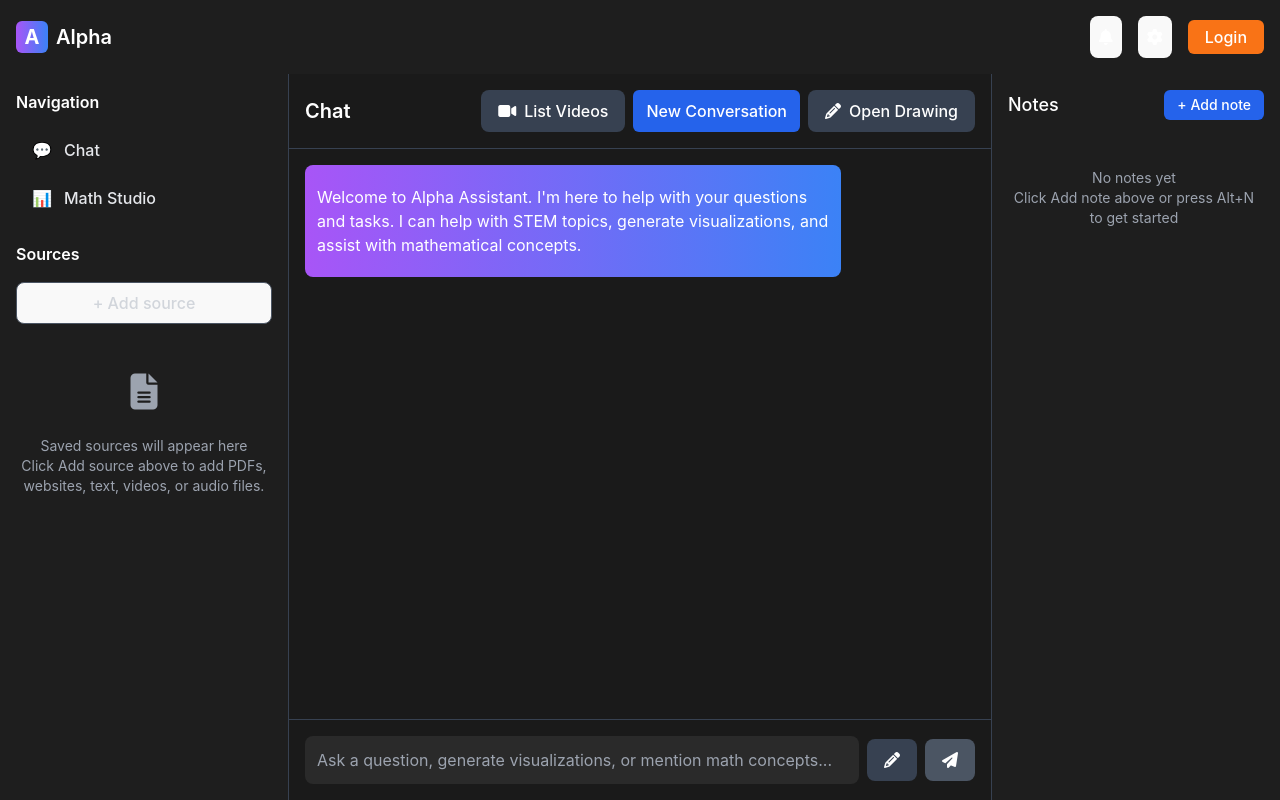
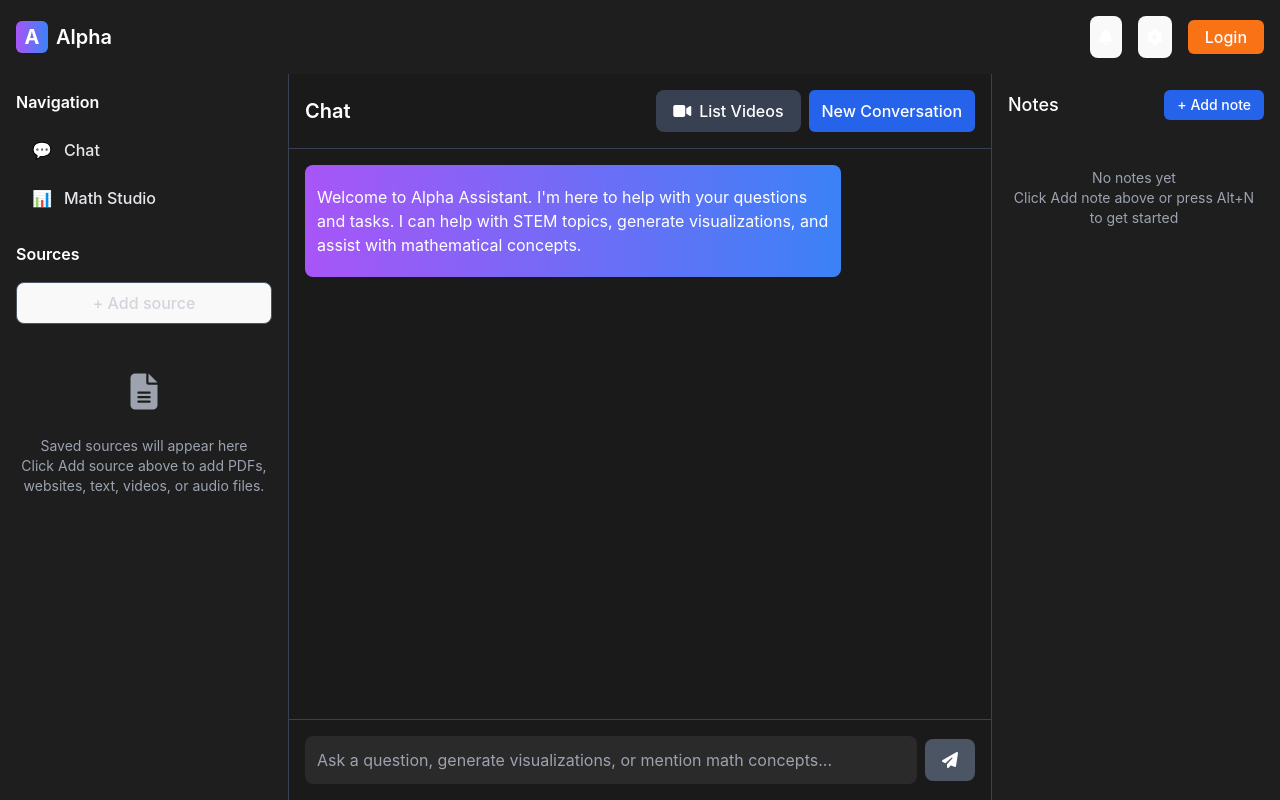
Before and after one commit to SugamM123/Tidal_2025, a React (Vite) app in the folder frontend/: page / in a window 1280 px wide. Built offline with nearby package versions, Linux system fonts and the light colour scheme.

Commit message:
Have Ai actually generate content

```diff
--- a/frontend/src/components/ChatInterface.tsx
+++ b/frontend/src/components/ChatInterface.tsx
@@ -9,10 +9,7 @@ import { extractFrontmatter } from '../utils/frontmatterParser';
 import { ParsedFrontmatter } from '../utils/toolParsers';
 import MediaViewer from './MediaViewer';
 import MediaGallery, { MediaItem } from './MediaGallery';
-import DrawingBoard from './DrawingBoard';
-// Temporary type until @excalidraw/excalidraw is installed
-type ExcalidrawElement = any;
-import { excalidrawService } from './ExcalidrawService';
+// Drawing imports removed - now using frontmatter for diagrams
 
 interface Message {
   id: number;
@@ -44,9 +41,7 @@ const ChatInterface: React.FC = () => {
   const [videoList, setVideoList] = useState<Video[]>([]);
   const messagesEndRef = useRef<HTMLDivElement>(null);
   const { isAuthenticated, loginWithRedirect } = useAuth0();
-  const [showDrawingBoard, setShowDrawingBoard] = useState(false);
-  const [excalidrawElements, setExcalidrawElements] = useState<ExcalidrawElement[]>([]);
-  const [drawingPrompt, setDrawingPrompt] = useState('');
+  // Drawing board state removed - now using frontmatter for diagrams
 
   useEffect(() => {
     // Scroll to bottom of messages
@@ -93,12 +88,6 @@ const ChatInterface: React.FC = () => {
     }
 
     try {
-      const drawingKeywords = ['draw', 'create diagram', 'make a diagram', 'architecture diagram', 'excalidraw'];
-      const mermaidKeywords = ['mermaid', 'flowchart', 'sequence diagram', 'gantt chart', 'erdiagram', 'class diagram'];
-
-      const isDrawingRequest = drawingKeywords.some(keyword => userMessage.toLowerCase().includes(keyword));
-      const isMermaidRequest = mermaidKeywords.some(keyword => userMessage.toLowerCase().includes(keyword));
-
       // Simple message for testing
       if (userMessage.toLowerCase() === 'test') {
         await new Promise(resolve => setTimeout(resolve, 1000)); // Fake delay
@@ -108,34 +97,6 @@ const ChatInterface: React.FC = () => {
         ]);
         setIsLoading(false);
         return;
-      }
-
-      if (isDrawingRequest || isMermaidRequest) {
-        // Handle drawing request
-        setMessages(prev => [
-          ...prev,
-          {
-            id: Date.now() + 1,
-            text: "Generating a diagram based on your request...",
-            sender: 'bot',
-          },
-        ]);
-
-        const diagramElements = await excalidrawService.generateDiagram(userMessage);
-        setExcalidrawElements(diagramElements);
-        setDrawingPrompt(userMessage);
-        setShowDrawingBoard(true);
-
-        setMessages(prev => [
-          ...prev.slice(0, -1),
-          {
-            id: Date.now() + 1,
-            text: isMermaidRequest
-              ? "I've created a Mermaid diagram based on your request. You can view and edit it in the drawing board."
-              : "I've created a diagram based on your request. You can view and edit it in the drawing board.",
-            sender: 'bot',
-          },
-        ]);
       } else if (userMessage.toLowerCase().includes('list videos')) {
         // Handle video listing
         const response = await fetch(`${API_BASE_URL}/list_videos`);
@@ -312,9 +273,7 @@ const ChatInterface: React.FC = () => {
     setCurrentExpression('');
   };
 
-  const handleToggleDrawingBoard = () => {
-    setShowDrawingBoard(!showDrawingBoard);
-  };
+  // Drawing board toggle removed - now using frontmatter for diagrams
 
   const openDesmosWithExpression = (expression: string) => {
     setCurrentExpression(expression);
@@ -356,16 +315,7 @@ const ChatInterface: React.FC = () => {
           >
             New Conversation
           </button>
-          <button
-            onClick={handleToggleDrawingBoard}
-            className={`px-4 py-2 rounded-lg hover:bg-gray-600 text-white ${
-              showDrawingBoard ? 'bg-blue-600' : 'bg-gray-700'
-            }`}
-            title={showDrawingBoard ? "Close Drawing Board" : "Open Drawing Board"}
-          >
-            <i className={`fas ${showDrawingBoard ? 'fa-times-circle' : 'fa-pencil-alt'} mr-2`}></i>
-            {showDrawingBoard ? 'Close Drawing' : 'Open Drawing'}
-          </button>
+          {/* Drawing board button removed - now using frontmatter for diagrams */}
         </div>
       </div>
 
@@ -485,16 +435,7 @@ const ChatInterface: React.FC = () => {
             placeholder="Ask a question, generate visualizations, or mention math concepts..."
             disabled={isLoading}
           />
-          <button
-            type="button"
-            onClick={handleToggleDrawingBoard}
-            className={`px-4 py-2 rounded-lg text-white ${
-              showDrawingBoard ? 'bg-blue-600 hover:bg-blue-700' : 'bg-gray-700 hover:bg-gray-600'
-            }`}
-            title={showDrawingBoard ? "Close Drawing Board" : "Open Drawing Board"}
-          >
-            <i className={`fas ${showDrawingBoard ? 'fa-times-circle' : 'fa-pencil-alt'}`}></i>
-          </button>
+          {/* Drawing board button removed - now using frontmatter for diagrams */}
           <button
             type="submit"
             className={`px-4 py-2 rounded-lg text-white ${
@@ -518,22 +459,7 @@ const ChatInterface: React.FC = () => {
         expression={currentExpression}
       />
 
-      {showDrawingBoard && (
-        <div className="fixed inset-0 bg-black bg-opacity-75 flex items-center justify-center z-50 p-4">
-          <div className="bg-gray-900 rounded-xl max-w-5xl w-full max-h-[90vh] overflow-hidden flex flex-col">
-            <div className="flex-1 overflow-auto flex items-center justify-center">
-              <DrawingBoard
-                width="100%"
-                height="600px"
-                className="custom-styles"
-                initialData={excalidrawElements}
-                prompt={drawingPrompt}
-                onClose={handleToggleDrawingBoard}
-              />
-            </div>
-          </div>
-        </div>
-      )}
+      {/* Drawing board removed in favor of frontmatter-based diagram rendering */}
     </div>
   );
 };
```
